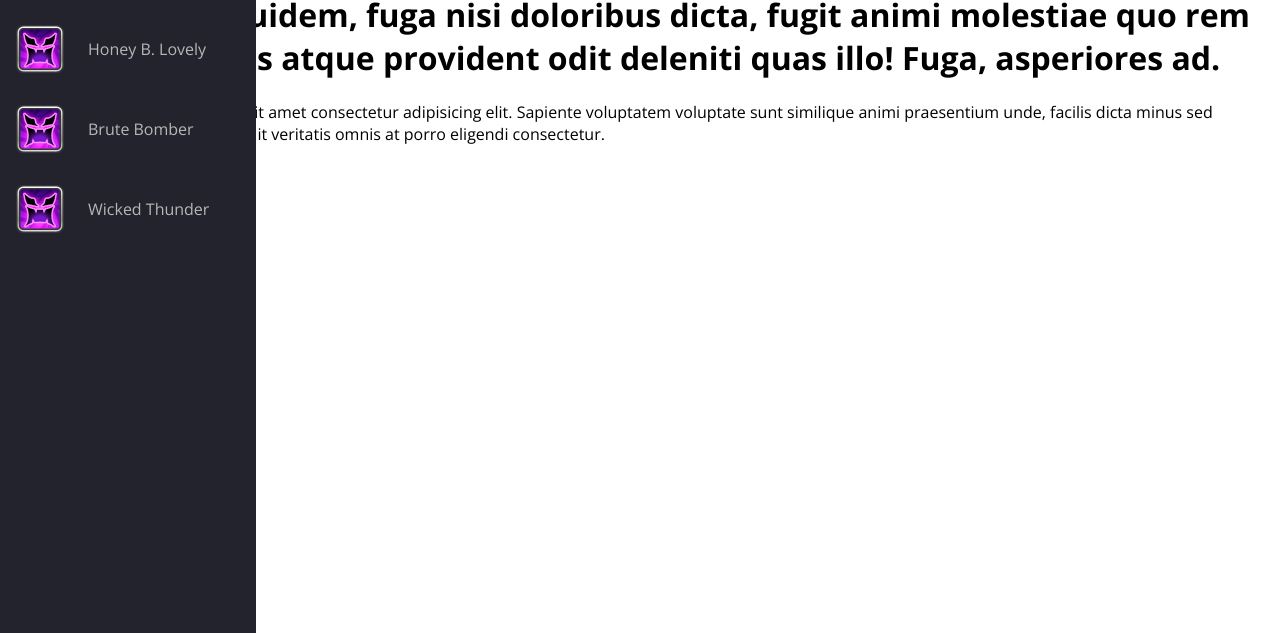
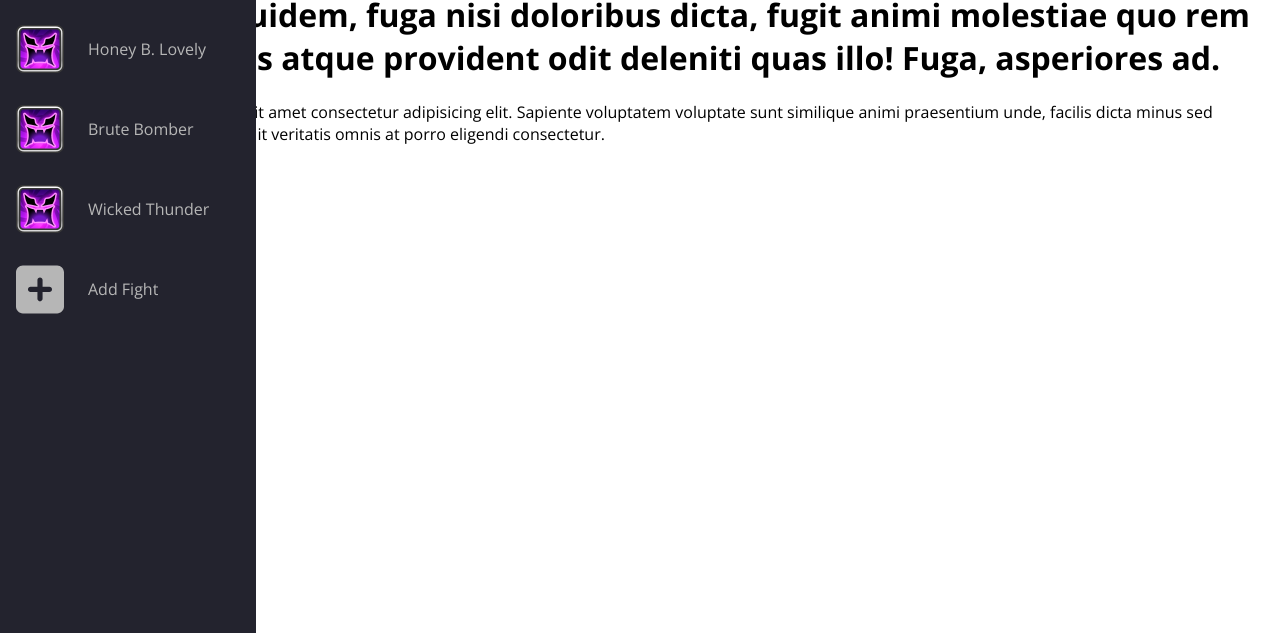
Before and after one commit to edibblepdx/xivmit, a plain HTML site: page index.html in a window 1280 px wide. Shown: the part 167-800 px from the top of the page. Drawn offline with nearby package versions, Linux system fonts and the light colour scheme.

Commit message:
plus button style

```diff
--- a/index.html
+++ b/index.html
@@ -69,6 +69,14 @@
 						<span class="link-text">Wicked Thunder</span>
 					</a>
 				</li>
+				<li class="nav-item">
+					<a href="#" class="nav-link">
+						<svg class="square-plus" xmlns="http://www.w3.org/2000/svg" viewBox="0 0 448 512">
+							<path d="M64 32C28.7 32 0 60.7 0 96L0 416c0 35.3 28.7 64 64 64l320 0c35.3 0 64-28.7 64-64l0-320c0-35.3-28.7-64-64-64L64 32zM200 344l0-64-64 0c-13.3 0-24-10.7-24-24s10.7-24 24-24l64 0 0-64c0-13.3 10.7-24 24-24s24 10.7 24 24l0 64 64 0c13.3 0 24 10.7 24 24s-10.7 24-24 24l-64 0 0 64c0 13.3-10.7 24-24 24s-24-10.7-24-24z" />
+						</svg>
+						<span class="link-text">Add Fight</span>
+					</a>
+				</li>
 			</ul>
 		</nav>
 
--- a/style.css
+++ b/style.css
@@ -102,7 +102,7 @@ main {
 
 .nav-link:hover {
     background: var(--bg-secondary);
-    color: var(--text-secondary)
+    color: var(--text-secondary);
 }
 
 .link-text {
@@ -118,6 +118,20 @@ main {
     width: 3rem;
     min-width: 3rem;
     margin: 0 1rem;
+}
+
+.nav-link svg {
+    width: 3rem;
+    min-width: 3rem;
+    margin: 0 1rem;
+}
+
+.square-plus {
+    fill: var(--text-primary);
+}
+
+.nav-link:hover .square-plus {
+    fill: var(--text-secondary)
 }
 
 .navbar:hover {
```
